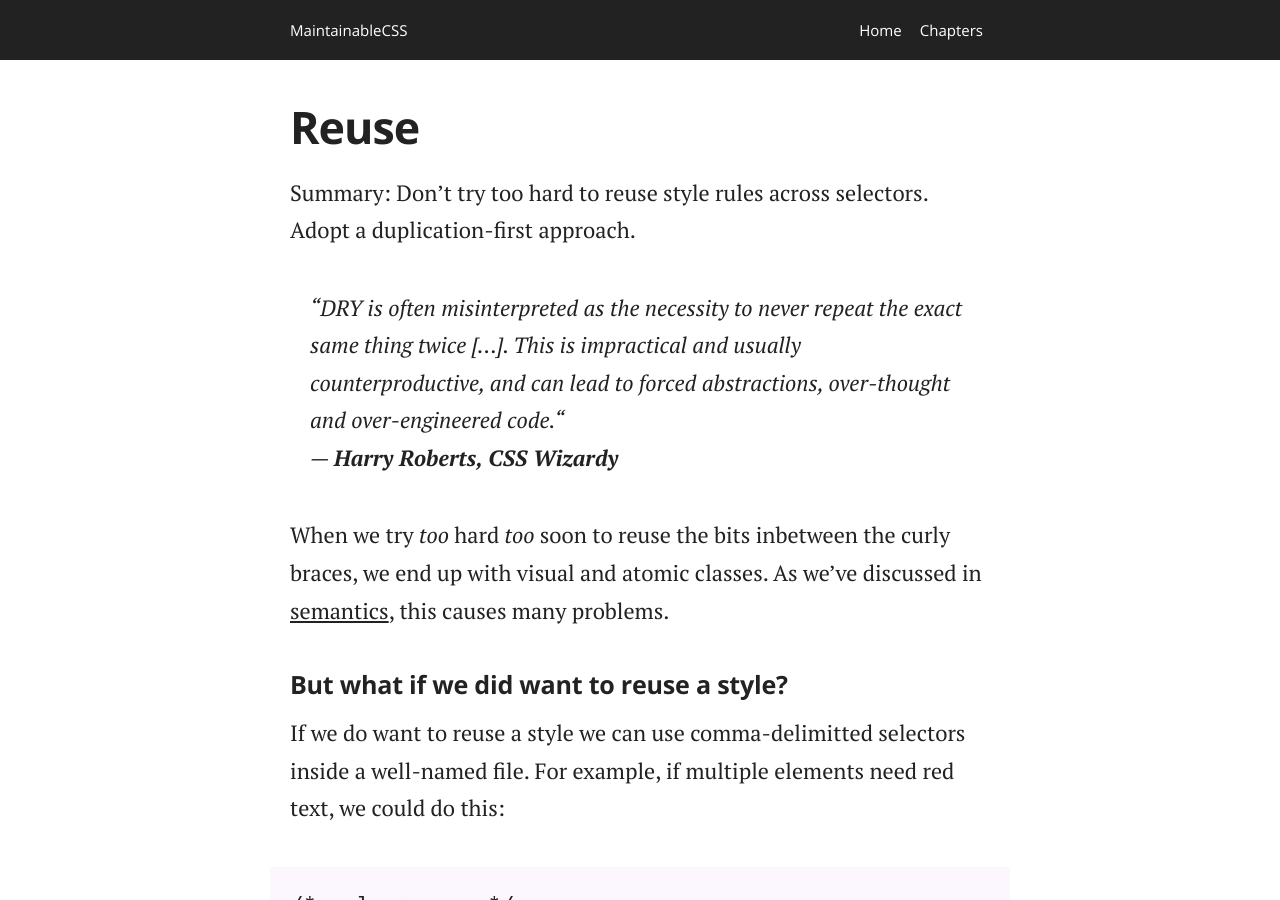
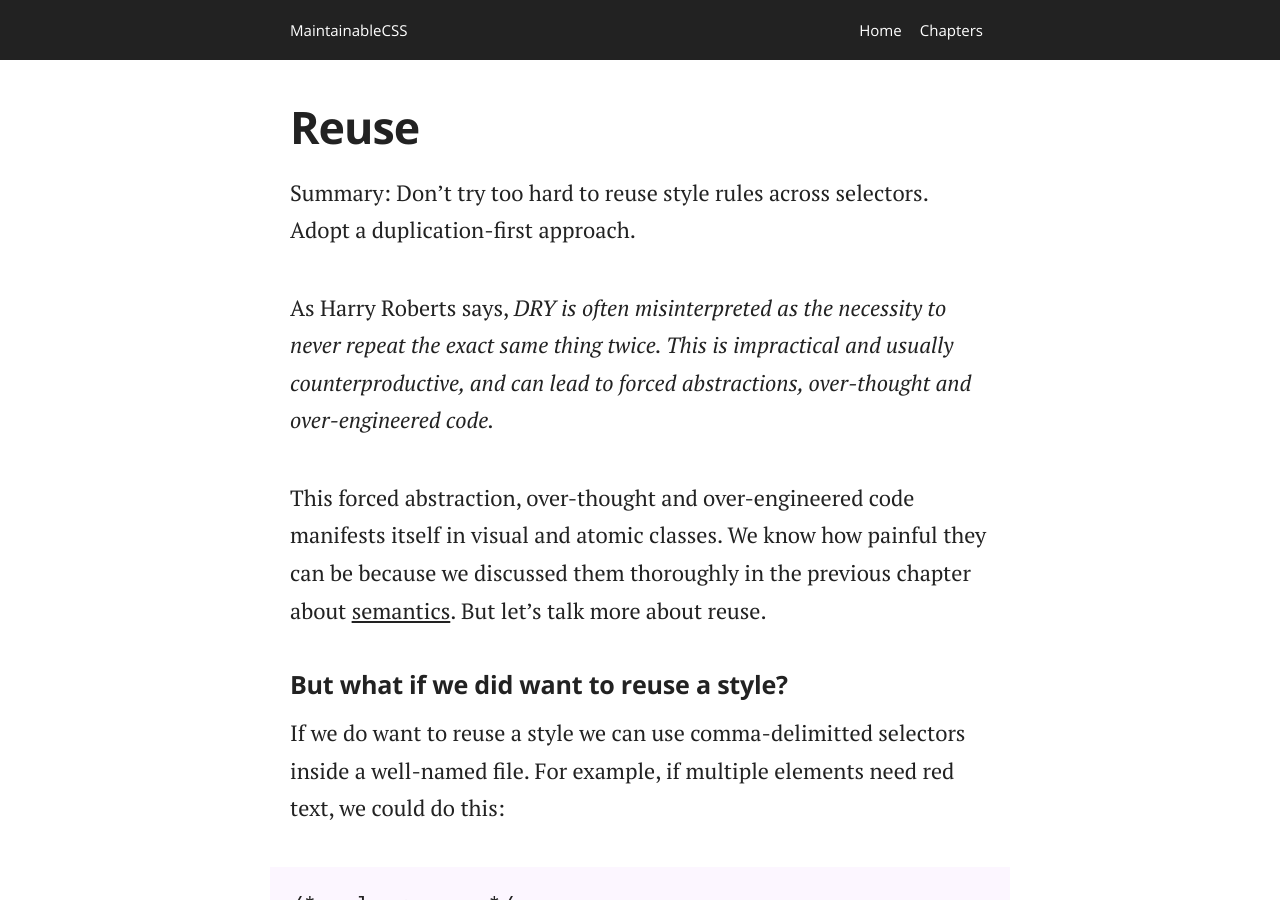
Before and after one commit to adamsilver/maintainablecss.com-jekyll, a Jekyll site: the page built from _chapters/03-reuse.md, in a window 1280 px wide and 900 px high. Built offline with Jekyll 4.4.1, drawn with Linux system fonts in a browser that asks for light colours.

Commit message:
Better reuse intro

```diff
--- a/_chapters/03-reuse.md
+++ b/_chapters/03-reuse.md
@@ -8,10 +8,9 @@ description: Learn why avoding reuse and embracing repetition makes CSS maintena
 
 Summary: Don't try too hard to reuse style rules across selectors. Adopt a duplication-first approach.
 
-> &ldquo;DRY is often misinterpreted as the necessity to never repeat the exact same thing twice [...]. This is impractical and usually counterproductive, and can lead to forced abstractions, over-thought and over-engineered code.&ldquo;
-<br>&mdash; <cite>Harry Roberts, CSS Wizardy</cite>
+As Harry Roberts says, *DRY is often misinterpreted as the necessity to never repeat the exact same thing twice. This is impractical and usually counterproductive, and can lead to forced abstractions, over-thought and over-engineered code.*
 
-When we try *too* hard *too* soon to reuse the bits inbetween the curly braces, we end up with visual and atomic classes. As we've discussed in [semantics](/chapters/semantics/), this causes many problems.
+This forced abstraction, over-thought and over-engineered code manifests itself in visual and atomic classes. We know how painful they can be because we discussed them thoroughly in the previous chapter about [semantics](/chapters/semantics/). But let's talk more about reuse.
 
 ## But what if we did want to reuse a style?
 
```
